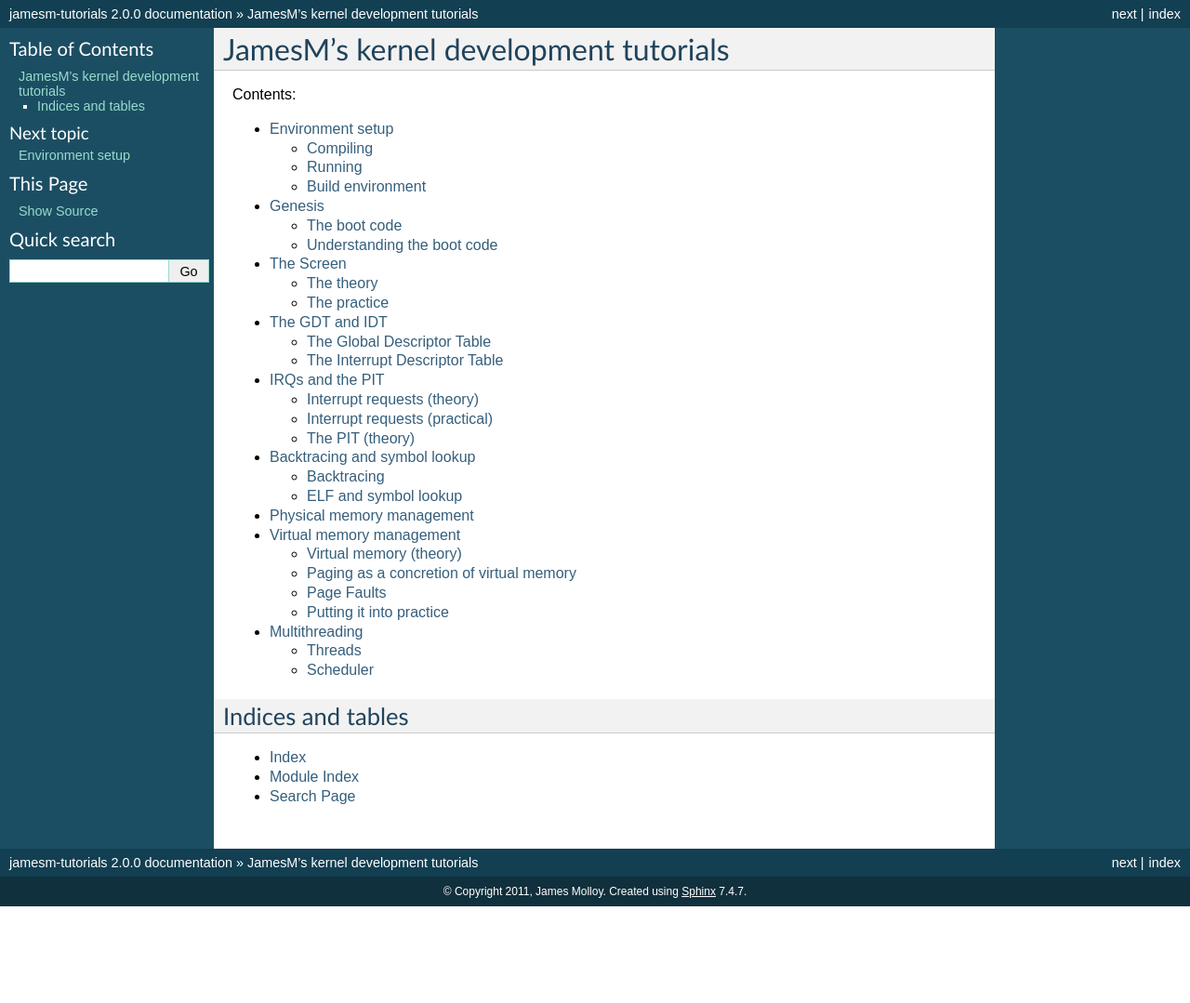
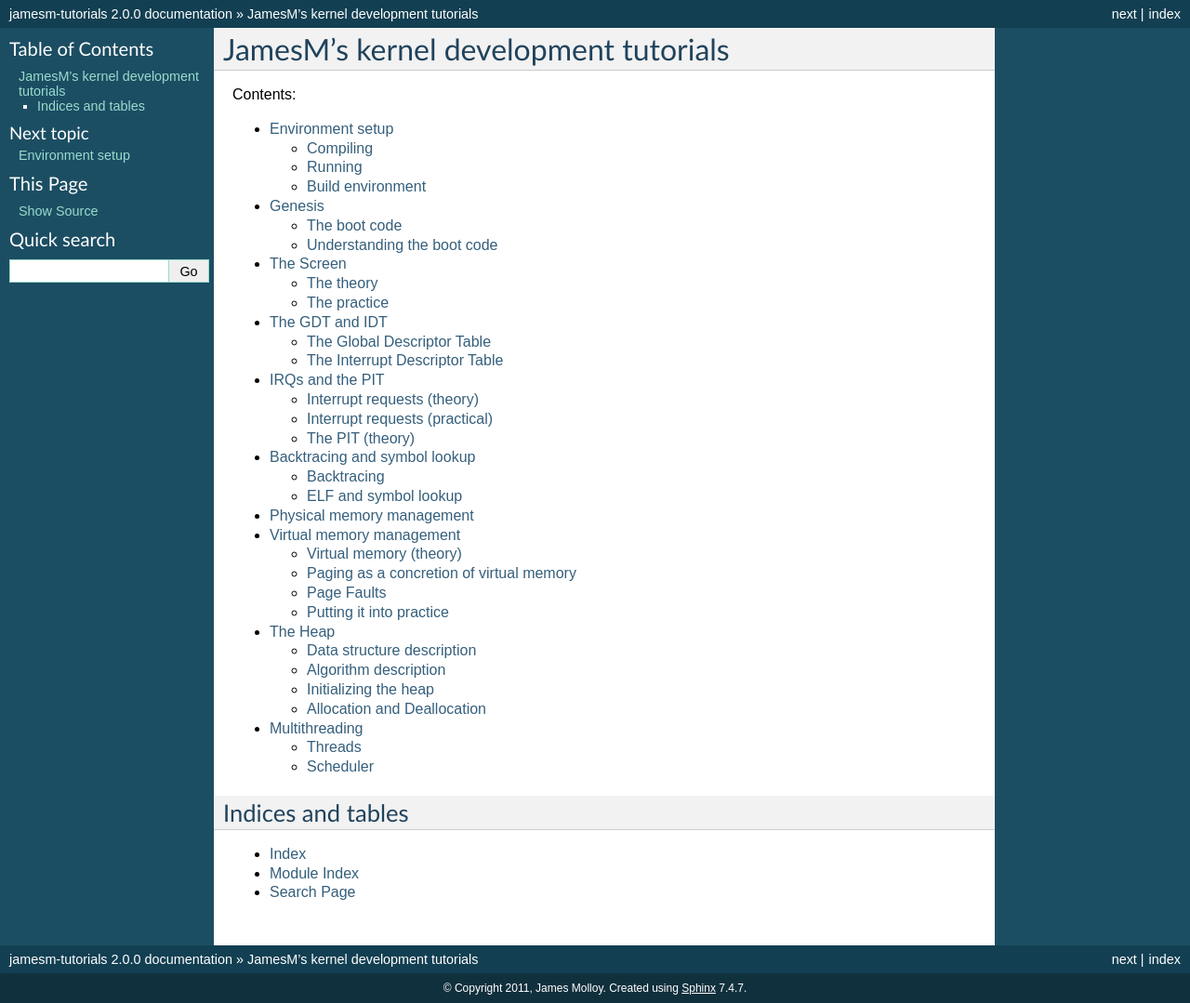
Before and after one commit to berkus/jamesm-tutorials, a Sphinx documentation site: the page built from doc/index.txt, in a window 1280 px wide. Shown: the whole page at 93% size. Built offline with Sphinx 7.4.7, drawn with Linux system fonts in a browser that asks for light colours; before the commit the page ends 975 px from its top, so only the background shows below that; some of the changed lines change nothing that is shown.

Commit message:
ADD: the_heap.txt and updated graphics from old tutorial

```diff
--- a/doc/index.txt
+++ b/doc/index.txt
@@ -20,6 +20,7 @@
    backtracing_and_symbol_lookup
    physical_memory_management
    virtual_memory_management
+   the_heap
    multithreading
 
 Indices and tables
--- /dev/null
+++ b/doc/the_heap.txt
@@ -0,0 +1,350 @@
+==========
+ The Heap
+==========
+
+In order to be responsive to situations that you didn't envisage at the design stage, and to cut down the size of your kernel, you will need some kind of dynamic memory allocation. The current memory allocation system (allocation by placement address) is absolutely fine, and is in fact optimal for both time and space for allocations. The problem occurs when you try to free some memory, and want to reclaim it (this must happen eventually, otherwise you will run out!). The placement mechanism has absolutely no way to do this, and is thus not viable for the majority of kernel allocations.
+
+As a sidepoint of general terminology, any data structure that provides both allocation and deallocation of contiguous memory can be referred to as a heap (or a pool). There is, as such, no standard 'heap algorithm' - Different algorithms are used depending on time/space/efficiency requirements. Our requirements are:
+
+* (Relatively) simple to implement.
+* Able to check consistency - debugging memory overwrites in a kernel is about ten times more difficult than in normal apps!
+
+The algorithm and data structures presented here are ones which I developed myself. They are so simple however, that I am sure others will have used it first.
+
+Data structure description
+==========================
+
+.. image:: heap_format.png
+
+The algorithm uses two concepts: *allocated blocks* and *holes*. Blocks are contiguous areas of memory containing user data currently in use (i.e. malloc()d but not free()d). Holes are unallocated blocks, so their contents are not in use. So initially by this concept the entire area of heap space is one large hole.
+
+We will keep every block and hole in a linked list, so in order to find free space we can just iterate over it and check the entries. Blocks and holes each contain a header filled with descriptive data. The header contains information about the length of a block, whether it is a hole or not and links to the next and previous items in the list. Pseudocode:
+
+::
+
+    typedef struct header
+    {
+      struct header *prev, *next;
+      uint32_t allocated : 1;
+      uint32_t length : 31;
+    } header_t;
+
+Note also that within this tutorial I will refer to the size of a block being the number of bytes from the start of the header to the end of the block - so within a block of size x, there will be x - sizeof(header_t) user-useable bytes.
+
+Algorithm description
+=====================
+
+Allocation
+~~~~~~~~~~
+
+Allocation is pretty straightforward:
+1. Search the list to find the first hole that fits our request.
+
+  * If we didn't find a hole large enough, then:
+
+    1. Expand the heap.
+    2. If the list is empty (no recorded holes yet), add a new entry
+    3. Else, adjust the last header's size member
+
+
+2. Decide if the hole should be split into two parts. This will normally be the case - we usually will want much less space than is available in the hole. The only time this will not happen is if there is less free space after allocating the block than the header/footer takes up. In this case we can just increase the block size and reclaim it all afterwards.
+3. Adjust the new block's header to be allocated.
+4. If the hole was to be split into two parts, do it now.
+5. Return the address of the block + sizeof(header_t) to the user.
+
+Deallocation
+~~~~~~~~~~~~
+
+Deallocation (freeing) is a little more tricky. As mentioned earlier, this is where the efficiency of a memory-management algorithm is really tested. The problem is effective reclaimation of memory. The naive solution would be to change the given block to a hole and enter it back into the hole index. However, if I do this:
+
+::
+
+    int a = kmalloc(8); // Allocate 8 bytes: returns 0xC0080000 for sake of argument
+    int b = kmalloc(8); // Allocate another 8 bytes: returns 0xC0080008.
+    kfree(a);           // Release a
+    kfree(b);           // Release b
+    int c = kmalloc(16);// What will this allocation return?
+
+*Note that in this example the space required for headers and footers have been purposely omitted for readability*
+
+Here we have allocated space for 8 bytes, twice. We then release both of those allocations. With the naive release algorithm we would then end up with two 8-byte sized holes in the index. When the next allocation (for 16 bytes) comes along, neither of those holes can fit it, so the kmalloc() call will return 0xC0080010. This is suboptimal. There are 16 bytes of space free at 0xC0080000, so we *should* be reallocating that!
+
+.. image:: unifying.png
+
+The solution to this problem in most cases is a varation on a simple algorithm that I call unification - That is, converting two adjacent holes into one. (Please note that this coining of a term is not from a sense of self-importance, merely from the absence of a standardised name).
+
+It works thus: When free()ing a block, look at what is immediately to the left (assuming 0-4GB left-to-right) of the header. If it is a hole, we can modify it's header's size attribute to take into account both it's size and ours and delete ours from the list. We have thus amalgamated both holes into one (and in this case there is no need to do an expensive insert operation on the index).
+
+That is what I call *unifying left*. There is also *unifying right*, which should be performed on free() as well. Here we look at what is directly after our block. If we find a hole there, we can add size attribute to our soon to be hole. Then, all that needs to be done is to remove it's old entry from the hole index.
+
+Note also that in the name of reclaiming space, if we are free()ing the last block in the heap (there are no holes or blocks after us), then we can contract the size of the heap.
+
+Pseudocode
+^^^^^^^^^^
+
+1. Find the header by taking the given pointer and subtracting the sizeof(header_t).
+2. Set the allocated flag in our header to 0.
+3. If the thing immediately to our right is a hole:
+
+  * Unify right.
+
+4. If the thing immediately to our left is a hole:
+
+  * Unify left.
+
+5. If our hole is the last in the heap ( &header + header->size >= end_address ):
+
+  * Contract.
+
+6. Insert the header into the linked list unless it isn't already in there.
+
+Initializing the heap
+=====================
+
+At first we have to give our heap a distinct start and end address. Therefore we define HEAP_START 0xD0000000 and HEAP_END 0xFFBFF000 in heap.h along with the header_t struct described earlier. Of course, we need some prototypes, too:
+
+::
+
+    void init_heap();
+    void *kmalloc(u32int_t l);
+    void kfree(void *p);
+
+In heap.c we have to create the first linked list object and create a variable which contains the current maximum size of our heap (initially its size is zero, so we use the start address).
+
+::
+
+    uint32_t heap_max = HEAP_START;
+    header_t *heap_first = 0;
+
+That is all we need to do to be able to allocate the first chunk of memory.
+
+Allocation and Deallocation
+===========================
+
+To allocate memory we just iterate over the list (which is initially empty) to find a hole big enough for our request:
+
+::
+
+    void *kmalloc (uint32_t l)
+    {
+      l += sizeof (header_t);
+
+      header_t *cur_header = heap_first, *prev_header = 0;
+      while (cur_header)
+      {
+        if (cur_header->allocated == 0 && cur_header->length >= l)
+        {
+          split_chunk (cur_header, l);
+
+split_chunk will cut the block in two pieces, one with the required size, so we don't waste a hole block to allocate a small amount of memory.
+
+::
+
+          cur_header->allocated = 1;
+          return (void*) ((uint32_t)cur_header + sizeof (header_t));
+
+If we find a hole big enough, we set it to allocated and return its address (behind the header).
+
+::
+
+        }
+        prev_header = cur_header;
+        cur_header = cur_header->next;
+      }
+
+If not, we look for the next one. In some cases we won't find a hole big enough, e. g. when allocating the first time or if our request is bigger than any hole generated yet. Then we have to expand the heap to the size needed and allocate the newly created block:
+
+::
+
+      uint32_t chunk_start;
+      if (prev_header)
+        chunk_start = (uint32_t)prev_header + prev_header->length;
+
+In this case, there are entries in the list, but none was big enough.
+
+::
+
+      else
+      {
+        chunk_start = HEAP_START;
+        heap_first = (header_t *)chunk_start;
+      }
+
+There are no entries in the list yet, so we create one.
+
+::
+
+      alloc_chunk (chunk_start, l);
+
+This function allocates a new block by expanding the heap. We will implement it later.
+
+::
+
+      cur_header = (header_t *)chunk_start;
+      cur_header->prev = prev_header;
+      cur_header->next = 0;
+      cur_header->allocated = 1;
+      cur_header->length = l;
+
+      prev_header->next = cur_header;
+
+Fill the new block's header with the required information and insert it into our list.
+
+::
+
+      return (void*) (chunk_start + sizeof (header_t));
+    }
+
+And return its address (behind the header);
+
+To free memory, we just need to change the blocks status to unallocated and unify it to the right and to the left:
+
+::
+
+    void kfree (void *p)
+    {
+      header_t *header = (header_t*)((uint32_t)p - sizeof(header_t));
+
+As you know, the pointer to our memory always points to the space behind the header, so to get the header we just subtract its size from the pointer.
+
+::
+
+      header->allocated = 0;
+
+Set it to unallocated and
+
+::
+
+      glue_chunk (header);
+    }
+
+unify it in both directions.
+
+
+The tricky part
+~~~~~~~~~~~~~~~
+
+Sooner or later we will have to expand the heap. Probably sooner as its initial size is 0. To do so, we now implement the aforementioned alloc_chunk() function:
+
+::
+
+    void alloc_chunk (uint32_t start, uint32_t len)
+    {
+      while (start + len > heap_max)
+      {
+
+As long as the heap is to small,
+
+::
+
+        uint32_t page = pmm_alloc_page ();
+        map (heap_max, page, PAGE_PRESENT | PAGE_WRITE);
+
+Allocate a page and map it to its end.
+
+::
+
+        heap_max += 0x1000;
+      }
+    }
+
+Then increase the heap's size variable one page. All in all this process is very simple.
+
+Splitting a chunk is pretty straightforward as well. We check if the new chunk is big enough to at least hold the header and one byte. Blocks with 0 byte capacity would be useless. If the new block has the required capacity, we adjust the size of the old block and add the new block into our linked list.
+
+::
+
+    void split_chunk (header_t *chunk, uint32_t len)
+    {
+      if (chunk->length - len > sizeof (header_t))
+      {
+
+The required length test...
+
+::
+
+        header_t *newchunk = (header_t *) ((uint32_t)chunk + chunk->length);
+        newchunk->prev = chunk;
+        newchunk->next = 0;
+        newchunk->allocated = 0;
+        newchunk->length = chunk->length - len;
+
+Create and fill the new blocks header.
+
+::
+
+        chunk->next = newchunk;
+        chunk->length = len;
+      }
+    }
+
+And adjust the old one to point to the new block.
+
+The unifying left and right can be done by a single function. As I explained already, we check both sides to figure out if there is anything to unify and if necessary, do so:
+
+::
+
+    void glue_chunk (header_t *chunk)
+    {
+      if (chunk->next && chunk->next->allocated == 0)
+      {
+        chunk->length = chunk->length + chunk->next->length;
+        chunk->next->next->prev = chunk;
+        chunk->next = chunk->next->next;
+      }
+
+*Unify right...*
+
+::
+
+      if (chunk->prev && chunk->prev->allocated == 0)
+      {
+        chunk->prev->length = chunk->prev->length + chunk->length;
+        chunk->prev->next = chunk->next;
+        chunk->next->prev = chunk->prev;
+        chunk = chunk->prev;
+      }
+
+*Unify left*
+
+::
+
+      if (chunk->next == 0)
+        free_chunk (chunk);
+    }
+
+and if there is nothing to our right after the process (we just have a big hole at the end of our heap), we free it. Try to figure out why we unify to the right first and what you would have to change, to unify to the left.
+
+The last functionality I owe you is the contracting of the heap:
+
+::
+
+    void free_chunk (header_t *chunk)
+    {
+      chunk->prev->next = 0;
+
+      if (chunk->prev == 0)
+      heap_first = 0;
+
+Adjust the block to the left, to have no right block any more. If it is the first block, set the heap to null.
+
+::
+
+      while ( (heap_max-0x1000) >= (uint32_t)chunk )
+      {
+        heap_max -= 0x1000;
+
+Contract the size by one page, until the block is completely removed (in case it is bigger than one page)
+
+::
+
+        uint32_t page;
+        get_mapping (heap_max, &page);
+        pmm_free_page (page);
+        unmap (heap_max);
+      }
+    }
+
+and unmap the corresponding page.
+
+Congratulations, you now have a working heap management for your kernel heap.
```
Also changed, not shown: doc/heap_format.png, doc/unifying.png.
